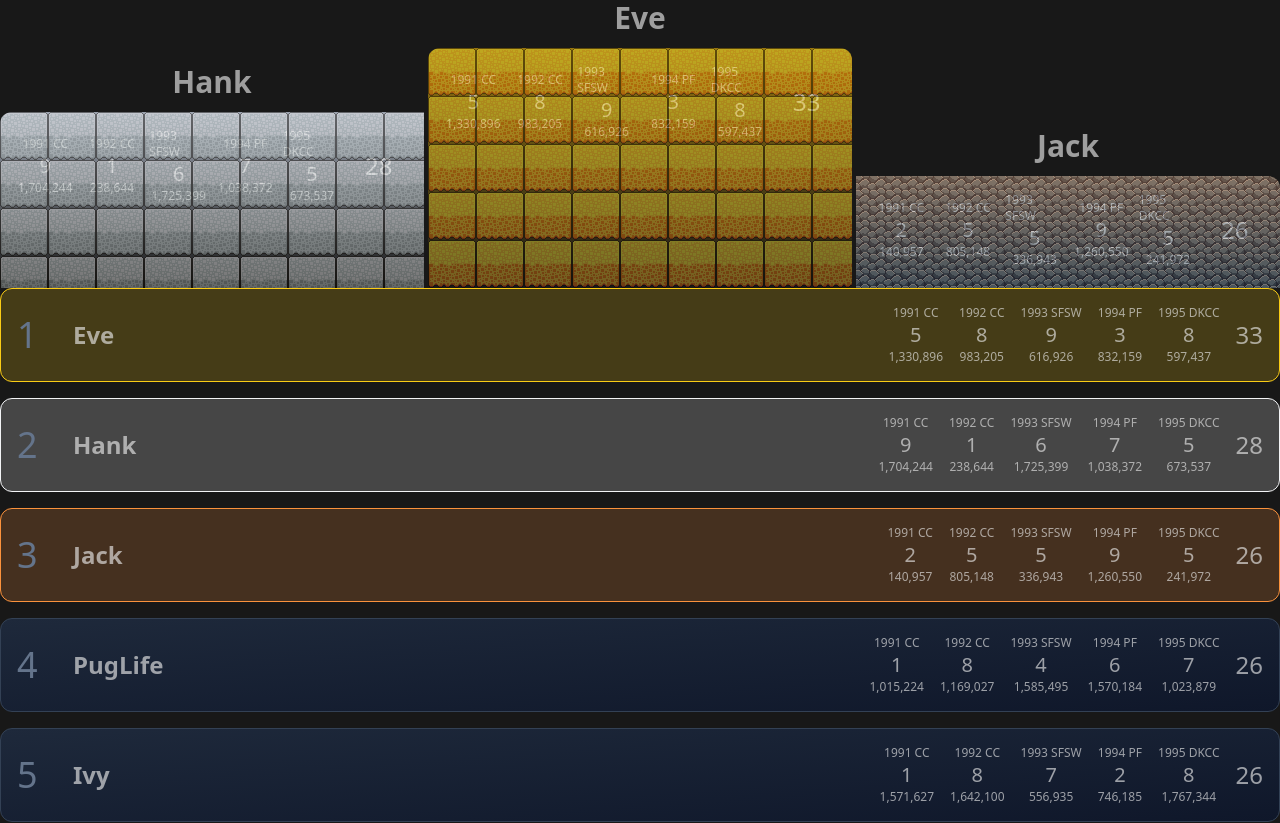
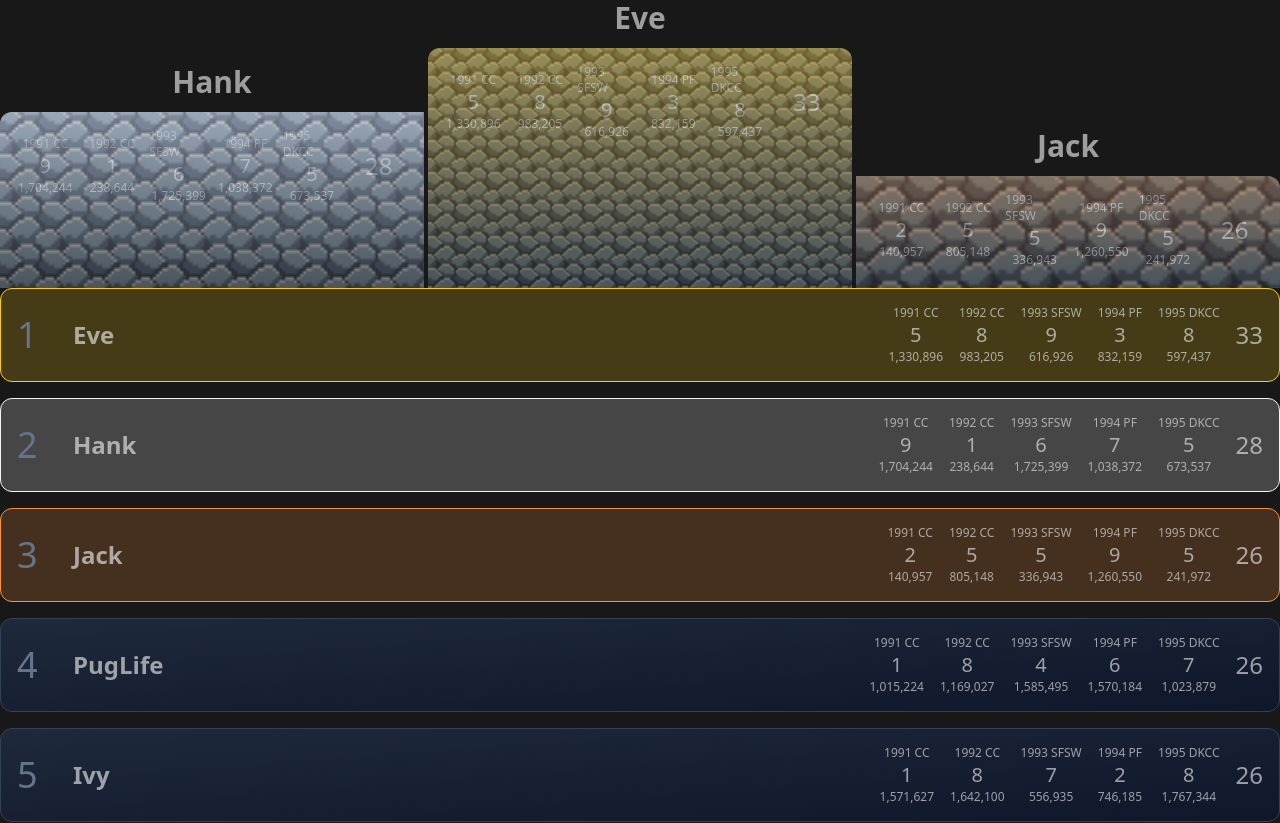
Before and after one commit to kernelcurry/retro-championships-leaderboards, a Vue app: page /finals in a window 1280 px wide. Shown: the top 823 px of the page. Built offline with nearby package versions, Linux system fonts and the light colour scheme; no server answers.

Commit message:
Test different sizes

```diff
--- a/src/components/leaderboard/LeaderboardRow.vue
+++ b/src/components/leaderboard/LeaderboardRow.vue
@@ -172,14 +172,17 @@ const placeClass = computed(() => {
 
 /* Specific classes for each place */
 .pedestal-gold::before {
-  background-image: url('@/assets/img/pedestal-gold.png');
+  background-image: url('@/assets/img/tile-rock.png');
+  background-size: 32px 32px;
 }
 
 .pedestal-silver::before {
-  background-image: url('@/assets/img/pedestal-silver.png');
+  background-image: url('@/assets/img/tile-rock.png');
+  background-size: 48px 48px;
 }
 
 .pedestal-bronze::before {
   background-image: url('@/assets/img/tile-rock.png');
+  background-size: 60px 60px;
 }
 </style>
```
